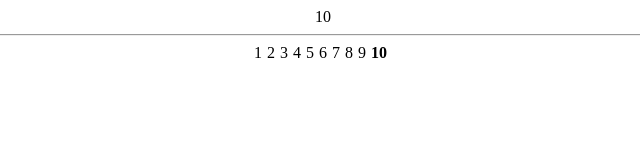
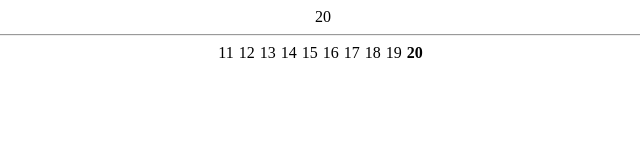
Before and after one commit to minchanwoo/pagenation_stopwatch, a React (Create React App) app: page / in a window 1280 px wide. Shown: the top 160 px of the page, without its empty margins (317-957 px from the left). Built offline with nearby package versions, Linux system fonts and the light colour scheme.

Commit message:
기존10초까지만 되던것을 페이지네이션연동 20초까지늘림

```diff
--- a/src/App.js
+++ b/src/App.js
@@ -9,12 +9,19 @@ class App extends Component {
 
   componentDidMount() {
     setInterval(()=> {
-      if(this.state.currentPage < 10) {
-        this.setState({
-          currentPage: this.state.currentPage + 1,
-        });
+      if(this.state.currentPage < 20) {
+        if(this.state.currentPage === 10) {
+          this.setState({
+            currentPage: this.state.currentPage + 1,
+            currentNearPages: [11, 12, 13, 14, 15, 16, 17, 18, 19, 20],
+          })
+        } else {
+          this.setState({
+            currentPage: this.state.currentPage + 1,
+          })
+        }
       }
-    }, 400)
+    }, 200)
   }
 
   render() {
```
